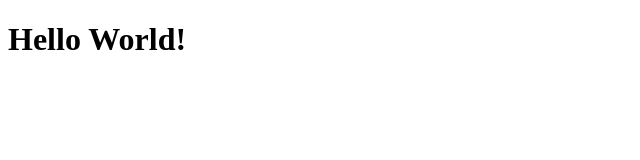
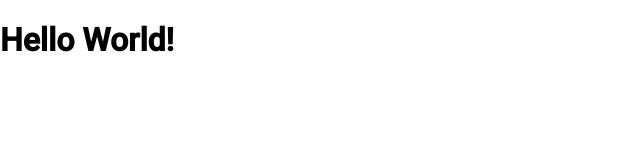
Before and after one commit to Dari8987898/EndoStats-v2, an Angular app: page / in a window 1280 px wide. Shown: the top 160 px of the page, without its empty margins (0-640 px from the left). Built offline with nearby package versions, Linux system fonts and the light colour scheme.

Commit message:
Added @angular/material module

```diff
--- a/angular.json
+++ b/angular.json
@@ -32,6 +32,7 @@
               }
             ],
             "styles": [
+              "@angular/material/prebuilt-themes/azure-blue.css",
               "src/styles.scss"
             ],
             "scripts": []
@@ -91,6 +92,7 @@
               }
             ],
             "styles": [
+              "@angular/material/prebuilt-themes/azure-blue.css",
               "src/styles.scss"
             ],
             "scripts": []
--- a/package.json
+++ b/package.json
@@ -11,10 +11,12 @@
   "private": true,
   "dependencies": {
     "@angular/animations": "^18.0.0",
+    "@angular/cdk": "^18.0.4",
     "@angular/common": "^18.0.0",
     "@angular/compiler": "^18.0.0",
     "@angular/core": "^18.0.0",
     "@angular/forms": "^18.0.0",
+    "@angular/material": "^18.0.4",
     "@angular/platform-browser": "^18.0.0",
     "@angular/platform-browser-dynamic": "^18.0.0",
     "@angular/router": "^18.0.0",
--- a/src/app/app.config.ts
+++ b/src/app/app.config.ts
@@ -2,7 +2,8 @@
 import { provideRouter } from '@angular/router';
 
 import { routes } from './app.routes';
+import { provideAnimationsAsync } from '@angular/platform-browser/animations/async';
 
 export const appConfig: ApplicationConfig = {
-  providers: [provideZoneChangeDetection({ eventCoalescing: true }), provideRouter(routes)]
+  providers: [provideZoneChangeDetection({ eventCoalescing: true }), provideRouter(routes), provideAnimationsAsync()]
 };
--- a/src/index.html
+++ b/src/index.html
@@ -6,6 +6,8 @@
   <base href="/">
   <meta name="viewport" content="width=device-width, initial-scale=1">
   <link rel="icon" type="image/x-icon" href="favicon.ico">
+  <link href="https://fonts.googleapis.com/css2?family=Roboto:wght@300;400;500&display=swap" rel="stylesheet">
+  <link href="https://fonts.googleapis.com/icon?family=Material+Icons" rel="stylesheet">
 </head>
 <body>
   <app-root></app-root>
--- a/src/styles.scss
+++ b/src/styles.scss
@@ -1 +1,4 @@
 /* You can add global styles to this file, and also import other style files */
+
+html, body { height: 100%; }
+body { margin: 0; font-family: Roboto, "Helvetica Neue", sans-serif; }
```
Also changed, not shown: 1 other file (tests, documents, lock files or other folders).
